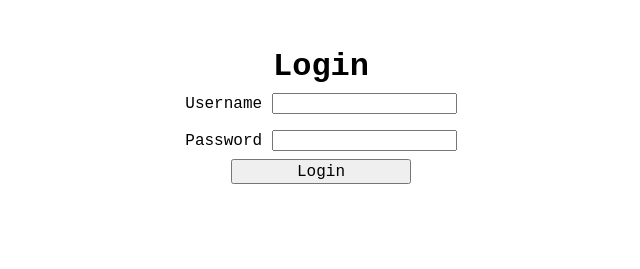
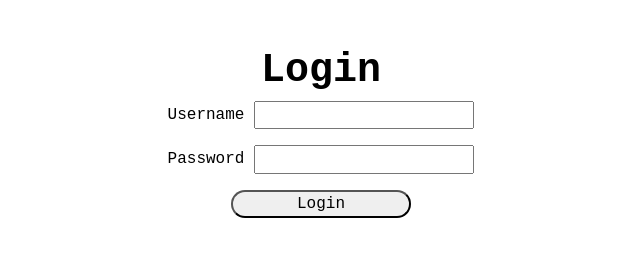
Before and after one commit to tobiasandre1/20_cdio3, a plain HTML site: page WebContent/index.html in a window 1280 px wide. Shown: the whole page, without its empty margins (319-959 px from the left). Drawn offline with Linux system fonts and the light colour scheme.

Commit message:
Complete Login page

```diff
--- a/WebContent/index.html
+++ b/WebContent/index.html
@@ -18,7 +18,7 @@
 
 				<div class="inputrow">Username <input class="input" type="text" name="username"></div>
 				<div class="inputrow">Password <input class="input" type="password" name="password"></div>
-				<input type="submit" value="Login">
+				<div class="inputrow"><input type="submit" value="Login"></div>
 			</form>
 
 		</div>
--- a/WebContent/mainStyle.css
+++ b/WebContent/mainStyle.css
@@ -7,6 +7,7 @@ body {
 h1 {
 	display: block;
 	margin: auto;
+	font-size: 2.5em;
 }
 
 p {
@@ -22,14 +23,17 @@ table {
 input[type="submit"]{
 	display: block;
 	margin: auto;
-	padding: 0.1em 4em;
+	padding: 0.2em 4em;
 	width: auto;
 	font-family: courier new;
 	font-size: 1em;
+	border-radius: 3em;
 }
 
 input[type="text"], input[type="password"]{
-
+	padding: 0.2em;
+	font-family: courier new;
+	font-size: 1em;
 }
 
 form {
```
